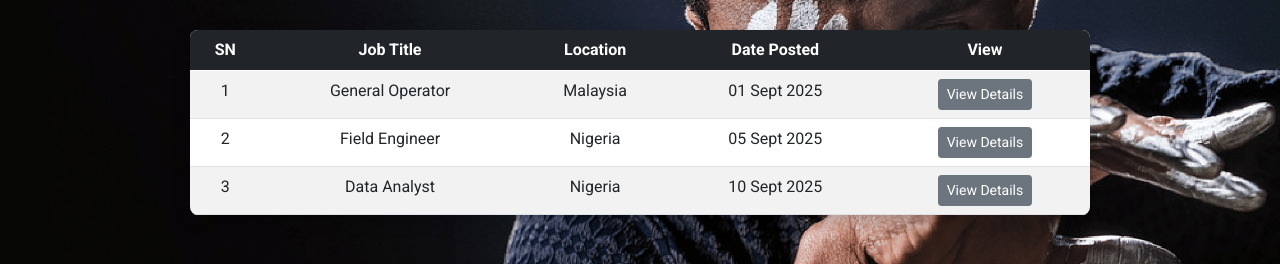
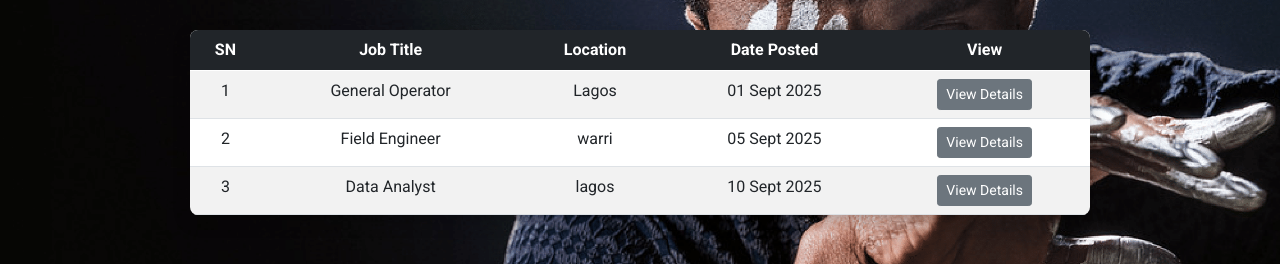
Before and after one commit to NathanielAgb/NDWestern.Jobs, a plain HTML site: page jobs.html in a window 1280 px wide. Shown: the part 374-638 px from the top of the page. Drawn offline with nearby package versions, Linux system fonts and the light colour scheme.

Commit message:
Update jobs.html

```diff
--- a/jobs.html
+++ b/jobs.html
@@ -109,7 +109,7 @@
               <tr>
                 <td>1</td>
                 <td>General Operator</td>
-                <td>Malaysia</td>
+                <td>Lagos</td>
                 <td>01 Sept 2025</td>
                 <td>
                   <a href="jobs_single.html" class="btn btn-secondary btn-sm">View Details</a>
@@ -118,7 +118,7 @@
               <tr>
                 <td>2</td>
                 <td>Field Engineer</td>
-                <td>Nigeria</td>
+                <td>warri</td>
                 <td>05 Sept 2025</td>
                 <td>
                   <a href="#" class="btn btn-secondary btn-sm">View Details</a>
@@ -127,7 +127,7 @@
               <tr>
                 <td>3</td>
                 <td>Data Analyst</td>
-                <td>Nigeria</td>
+                <td>lagos</td>
                 <td>10 Sept 2025</td>
                 <td>
                   <a href="#" class="btn btn-secondary btn-sm">View Details</a>
```
